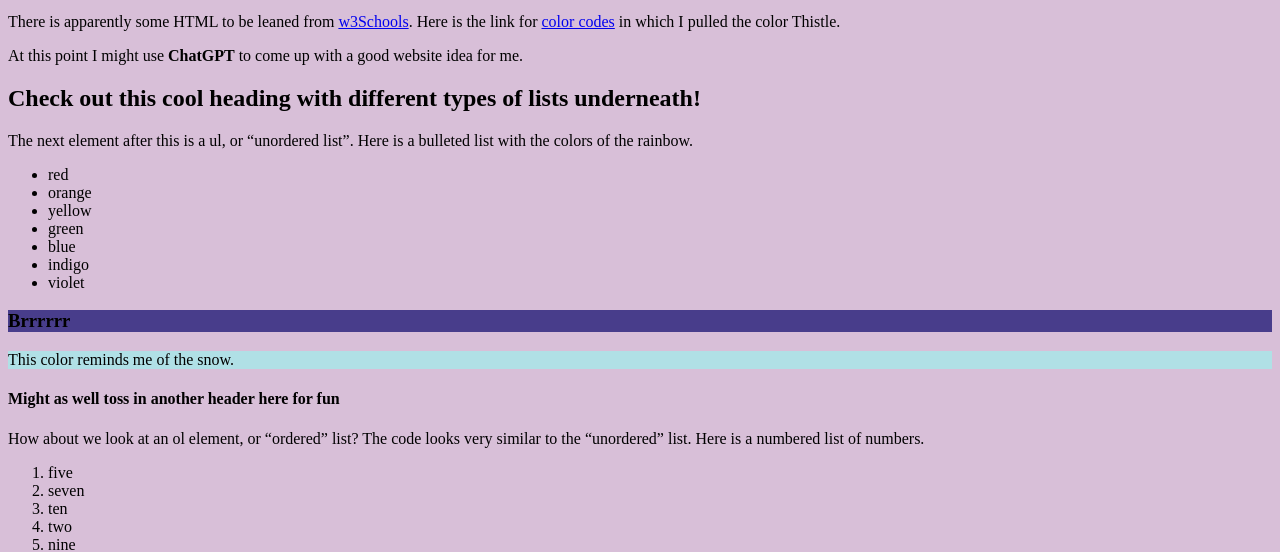
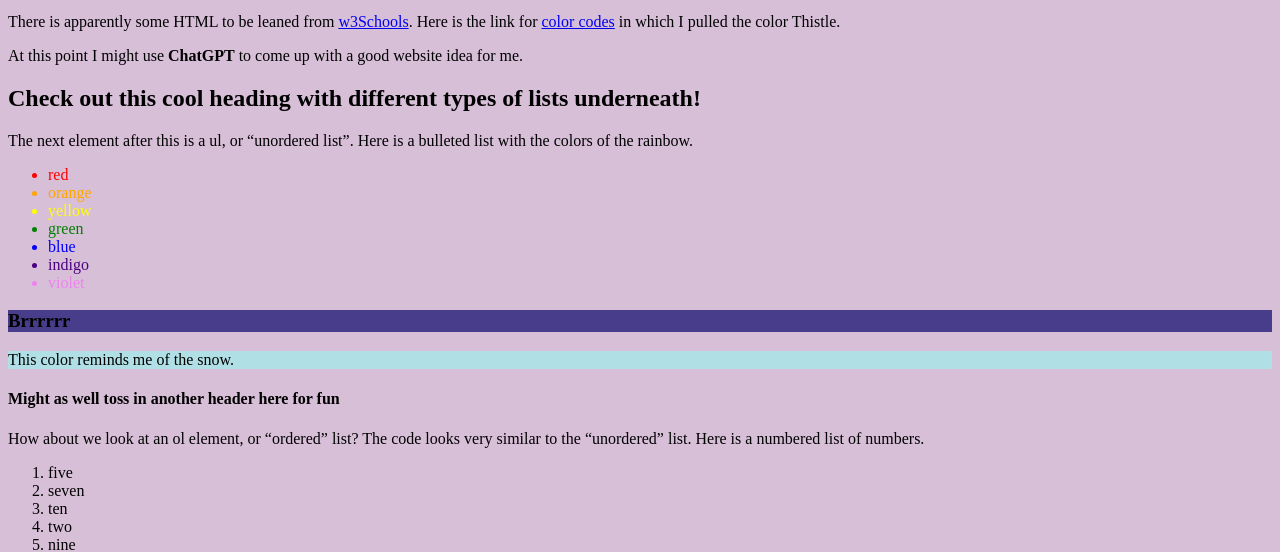
Before and after one commit to nopalm7/portfolio, a plain HTML site: page docs/index.html in a window 1280 px wide. Shown: the part 101-653 px from the top of the page. Drawn offline with Linux system fonts and the light colour scheme.

Commit message:
color updates

```diff
--- a/docs/index.html
+++ b/docs/index.html
@@ -35,13 +35,13 @@
         <h2>Check out this cool heading with different types of lists underneath!</h2>
         <p>The next element after this is a ul, or <q>unordered list</q>. Here is a bulleted list with the colors of the rainbow.</p>
         <ul>
-            <li>red</li>
-            <li>orange</li>
-            <li>yellow</li>
-            <li>green</li>
-            <li>blue</li>
-            <li>indigo</li>
-            <li>violet</li>
+            <li style="color:red;">red</li>
+            <li style="color:orange;">orange</li>
+            <li style="color:yellow;">yellow</li>
+            <li style="color:green;">green</li>
+            <li style="color:blue;">blue</li>
+            <li style="color:indigo;">indigo</li>
+            <li style="color:violet;">violet</li>
         </ul>
 
             <h3 style="background-color:DarkSlateBlue;">Brrrrrr</h3>
@@ -60,8 +60,8 @@
             <li>nine</li>
         </ol>
         <figure>
-            <img src="https://wallpaperaccess.com/full/3157487.jpg"/>
-            <figcaption>test #2 for an image to hopefully show up <a href="https://wallpaperaccess.com/colorful-birds">found here</a></figcaption>
+            <img src="https://blogger.googleusercontent.com/img/b/R29vZ2xl/AVvXsEhDbPiEd95nB-86nEMGCOB-BIp8K4-ULI0LjGI3um1Gq4HR7THHbMr43i-desu9rZvlQJttN1oUdMwIRRUY1SlQ5XDfXdy1sNUsUX1pLIhKEPsO6_eSnPAtYXW5IlGiqqRTIND-UDRNgX73/s1600/Small+-Birds-+(2).jpg"/>
+            <figcaption>test #2 for an image to hopefully show up <a href="https://enter10mentonly.blogspot.com/2013/04/lovely-small-birds-wallpapers.html">found here</a></figcaption>
         </figure>
     </body>
 </html>
```
